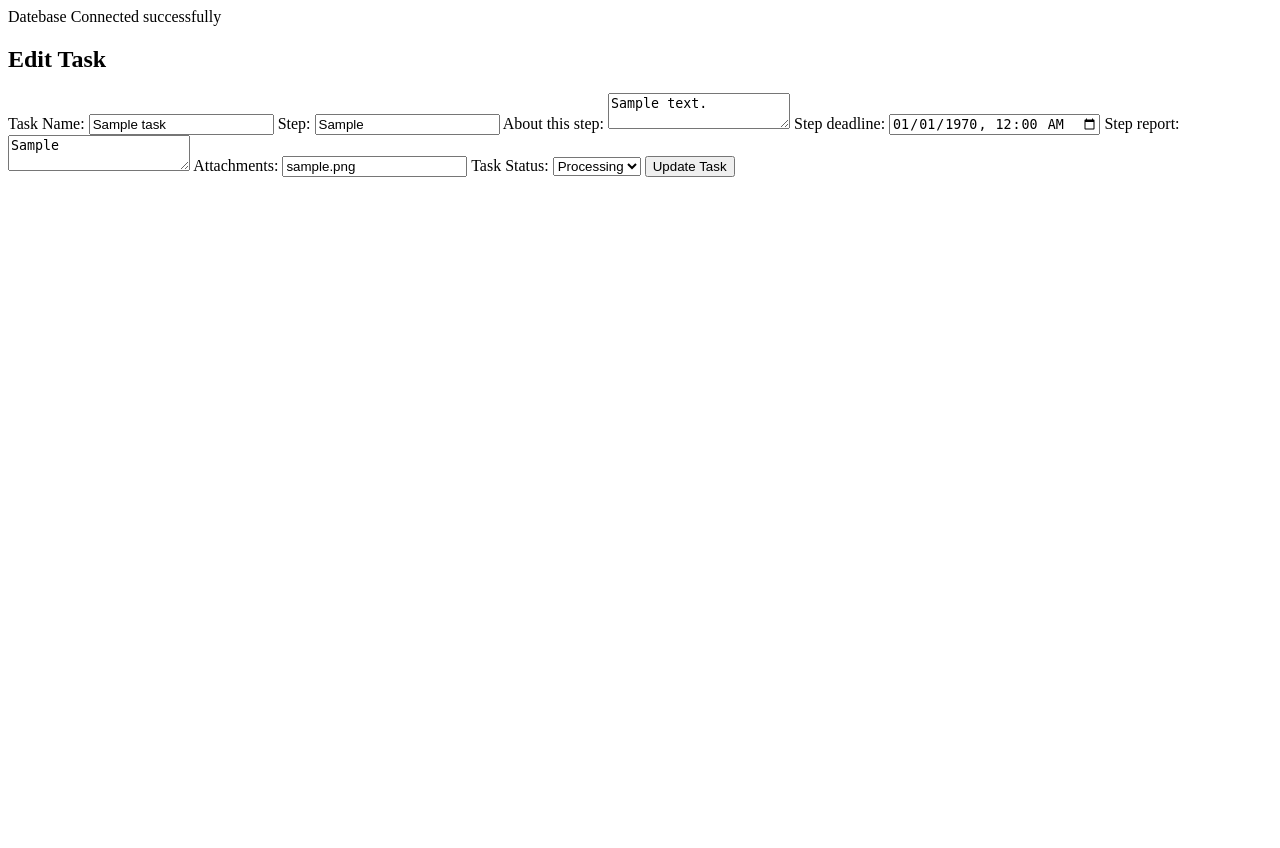
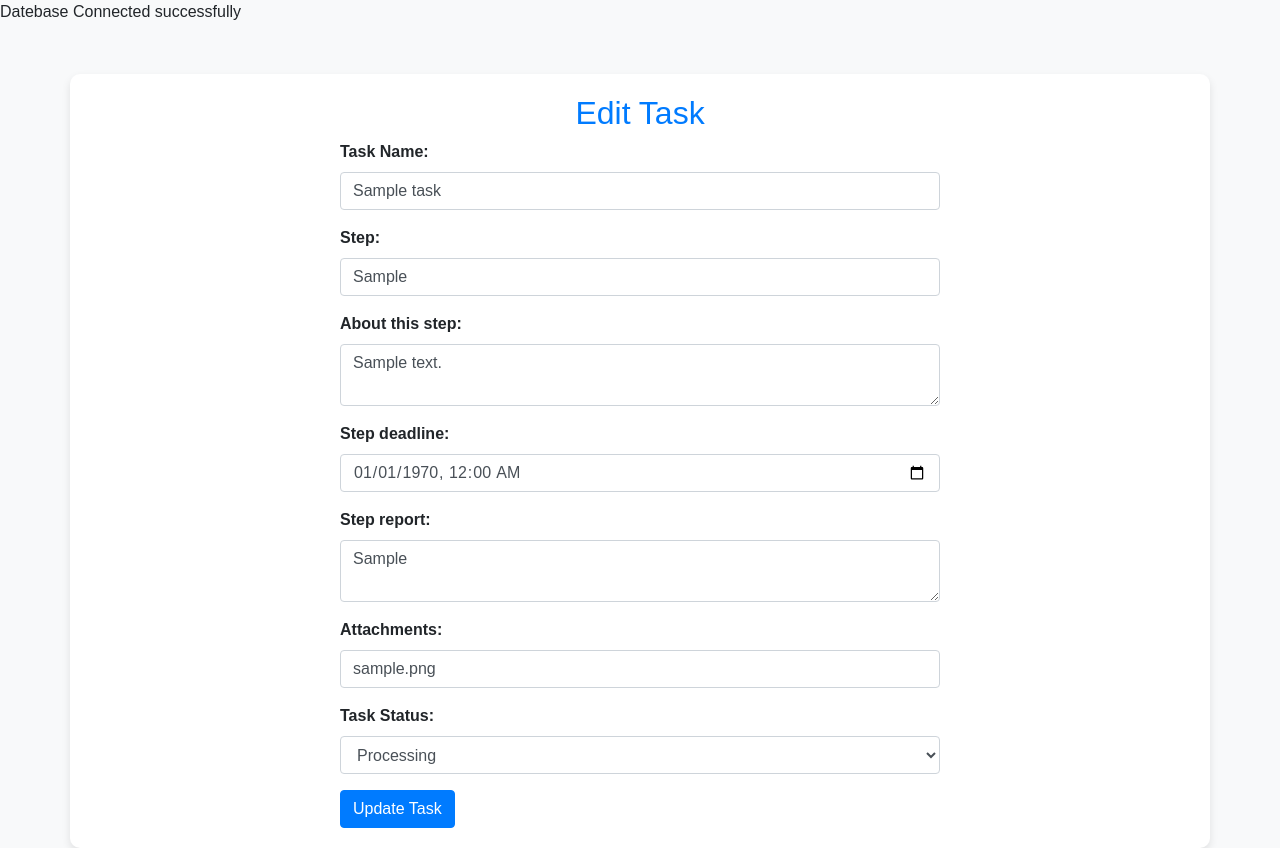
Before and after one commit to tomtang0224/test4pm, a PHP site: page /edit_task.php?id=1 in a window 1280 px wide. Before the commit the page ends 177 px from the top, so only its background shows below. Run offline with PHP 8.4, Linux system fonts and the light colour scheme; the visitor is signed in with stand-in values (Sample User, id 1); tables that the repository leaves empty or names only in its code hold one stand-in row (values such as "Sample post").

Commit message:
update in 03-01-2024

```diff
--- a/admin_dashboard_header.php
+++ b/admin_dashboard_header.php
@@ -1,4 +1,5 @@
 <!-- Navigation Bar -->
+<link rel="stylesheet" href="https://maxcdn.bootstrapcdn.com/bootstrap/4.5.2/css/bootstrap.min.css">
 <nav class="navbar navbar-expand-lg navbar-light bg-light" style="background-color: #e3f2fd;">
     <a class="navbar-brand" href="admin_dashboard.php">System Project Management (Admin)</a>
     <button class="navbar-toggler" type="button" data-toggle="collapse" data-target="#navbarNav"
--- a/create_user.php
+++ b/create_user.php
@@ -1,5 +1,6 @@
 <?php
 include("db_connection.php");
+include("admin_dashboard_header.php");
 // Check if the form is submitted
 if ($_SERVER['REQUEST_METHOD'] === 'POST') {
     // Get user input
--- a/delete_task.php
+++ b/delete_task.php
@@ -2,7 +2,7 @@
 session_start();
 include('db_connection.php');
 
-if (!isset($_SESSION['username'])) {
+if (!isset($_SESSION['user_id'])) {
     header("Location: index.php");
     exit();
 }
--- a/edit_task.php
+++ b/edit_task.php
@@ -1,7 +1,7 @@
 <?php
 session_start();
 
-if (!isset($_SESSION['username'])) {
+if (!isset($_SESSION['user_email'])) {
     header("Location: index.php");
     exit();
 }
@@ -31,41 +31,111 @@ if ($_SERVER["REQUEST_METHOD"] == "GET" && isset($_GET['id'])) {
 
 <!DOCTYPE html>
 <html lang="en">
+
 <head>
     <meta charset="UTF-8">
     <meta name="viewport" content="width=device-width, initial-scale=1.0">
     <title>Edit Task</title>
+    <!-- Include Bootstrap CSS for styling -->
+    <link rel="stylesheet" href="https://stackpath.bootstrapcdn.com/bootstrap/4.3.1/css/bootstrap.min.css">
+    <style>
+        body {
+            font-family: Arial, sans-serif;
+            background-color: #f8f9fa;
+        }
+
+        .container {
+            margin-top: 50px;
+            background-color: #ffffff;
+            padding: 20px;
+            border-radius: 10px;
+            box-shadow: 0 4px 8px rgba(0, 0, 0, 0.1);
+        }
+
+        h2 {
+            text-align: center;
+            color: #007bff;
+        }
+
+        form {
+            max-width: 600px;
+            margin: 0 auto;
+        }
+
+        label {
+            font-weight: bold;
+        }
+
+        textarea {
+            width: 100%;
+            height: 100px;
+        }
+
+        button {
+            background-color: #007bff;
+            color: #ffffff;
+            border: none;
+            padding: 10px 20px;
+            border-radius: 5px;
+            cursor: pointer;
+        }
+
+        button:hover {
+            background-color: #0056b3;
+        }
+    </style>
 </head>
+
 <body>
 
+    <div class="container">
         <h2>Edit Task</h2>
-
-
 
         <form action="update_task.php" method="post">
             <input type="hidden" name="task_id" value="<?php echo $task['id']; ?>">
+
+            <div class="form-group">
                 <label for="task_name">Task Name:</label>
-    <input type="text" name="task_name" value="<?php echo $task['name']; ?>" required>
+                <input type="text" class="form-control" name="task_name" value="<?php echo $task['name']; ?>" required>
+            </div>
+
+            <div class="form-group">
                 <label for="step">Step:</label>
-    <input type="text" name="step" value="<?php echo $task['step']; ?>" required>
+                <input type="text" class="form-control" name="step" value="<?php echo $task['step']; ?>" required>
+            </div>
+
+            <div class="form-group">
                 <label for="about">About this step:</label>
-    <textarea name="about"><?php echo $task['about']; ?></textarea>
+                <textarea class="form-control" name="about"><?php echo $task['about']; ?></textarea>
+            </div>
+
+            <div class="form-group">
                 <label for="deadline">Step deadline:</label>
-    <input type="datetime-local" name="deadline" value="<?php echo date('Y-m-d\TH:i', strtotime($task['deadline'])); ?>" required>
+                <input type="datetime-local" class="form-control" name="deadline" value="<?php echo date('Y-m-d\TH:i', strtotime($task['deadline'])); ?>" required>
+            </div>
+
+            <div class="form-group">
                 <label for="report">Step report:</label>
-    <textarea name="report"><?php echo $task['report']; ?></textarea>
+                <textarea class="form-control" name="report"><?php echo $task['report']; ?></textarea>
+            </div>
+
+            <div class="form-group">
                 <label for="attachments">Attachments:</label>
-    <input type="text" name="attachments" value="<?php echo $task['attachments']; ?>">
+                <input type="text" class="form-control" name="attachments" value="<?php echo $task['attachment']; ?>">
+            </div>
+
+            <div class="form-group">
                 <label for="status">Task Status:</label>
-    <select name="status">
+                <select class="form-control" name="status">
                     <option value="processing" <?php echo ($task['status'] === 'processing') ? 'selected' : ''; ?>>Processing</option>
                     <option value="finished" <?php echo ($task['status'] === 'finished') ? 'selected' : ''; ?>>Finished</option>
                 </select>
-    <button type="submit">Update Task</button>
+            </div>
+
+            <button type="submit" class="btn btn-primary">Update Task</button>
         </form>
-
-
-
+    </div>
 
 </body>
+
 </html>
--- a/get_course_members.php
+++ b/get_course_members.php
@@ -1,6 +1,6 @@
 <?php
 // Include your database connection
-include_once("db_connection.php");
+include("db_connection.php");
 
 // Check if the course_id parameter is set in the GET request
 if (isset($_GET['course_id'])) {
--- a/redirect.php
+++ b/redirect.php
@@ -9,8 +9,10 @@ if (isset($_SESSION['role'])) {
         header("Location: admin_dashboard.php");
     } elseif ($role == 'teacher') {
         header("Location: teacher_dashboard.php");
+    } elseif ($role == 'TA') {
+        header("Location: ta_dashboard.php");
     } elseif ($role == 'student') {
-        header("Location: student_dashboard.php");
+        header("Location: stu_dashboard.php");
     }
 } else {
     // Handle cases where the role is not set
```
Also changed, not shown: delete_user.php (added, +35 -0 lines), edit_course_member.php (+44 -4 lines), stu_groups.php (+22 -4 lines), update_task.php (+7 -6 lines). Lines whose indentation alone changed are shown as unchanged.
